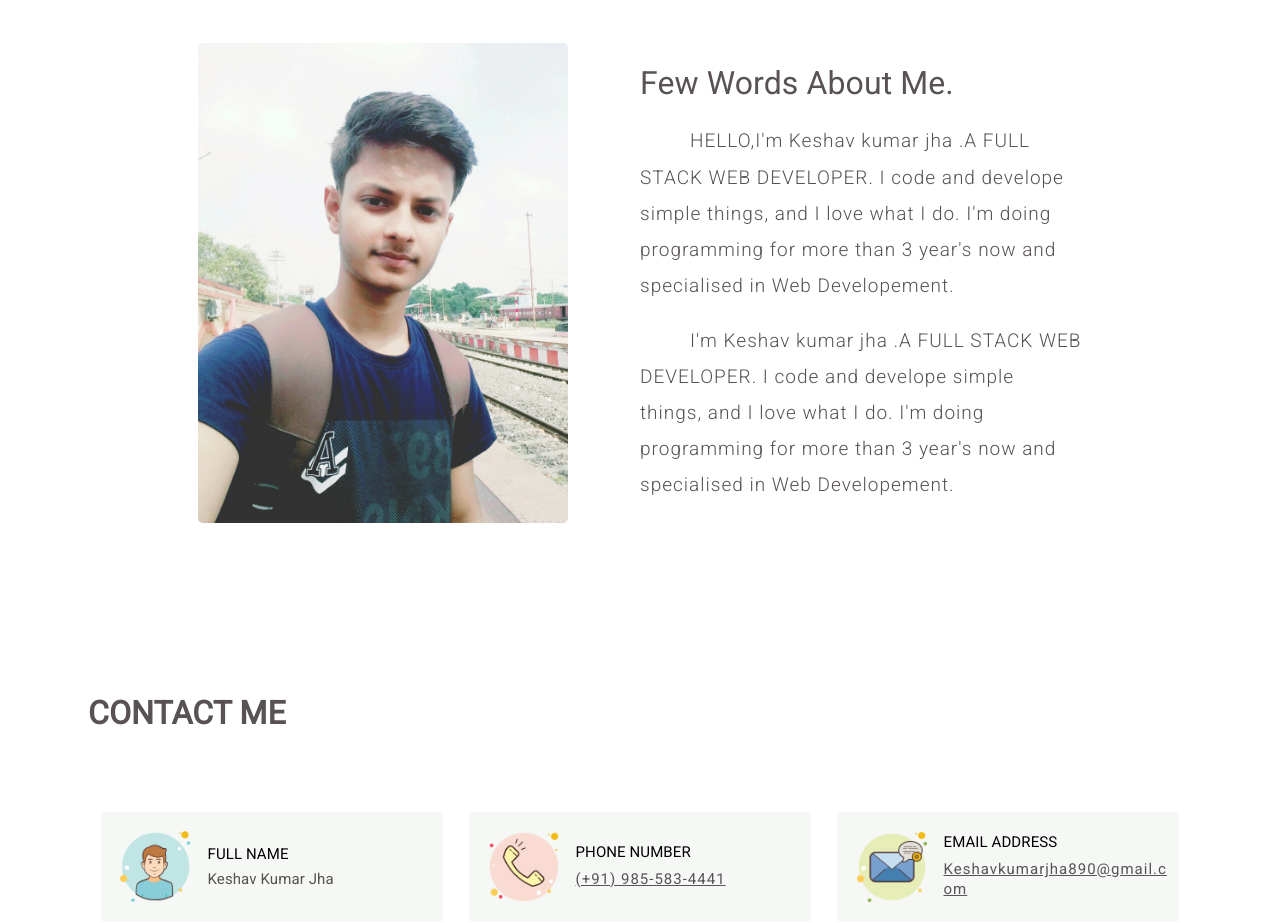
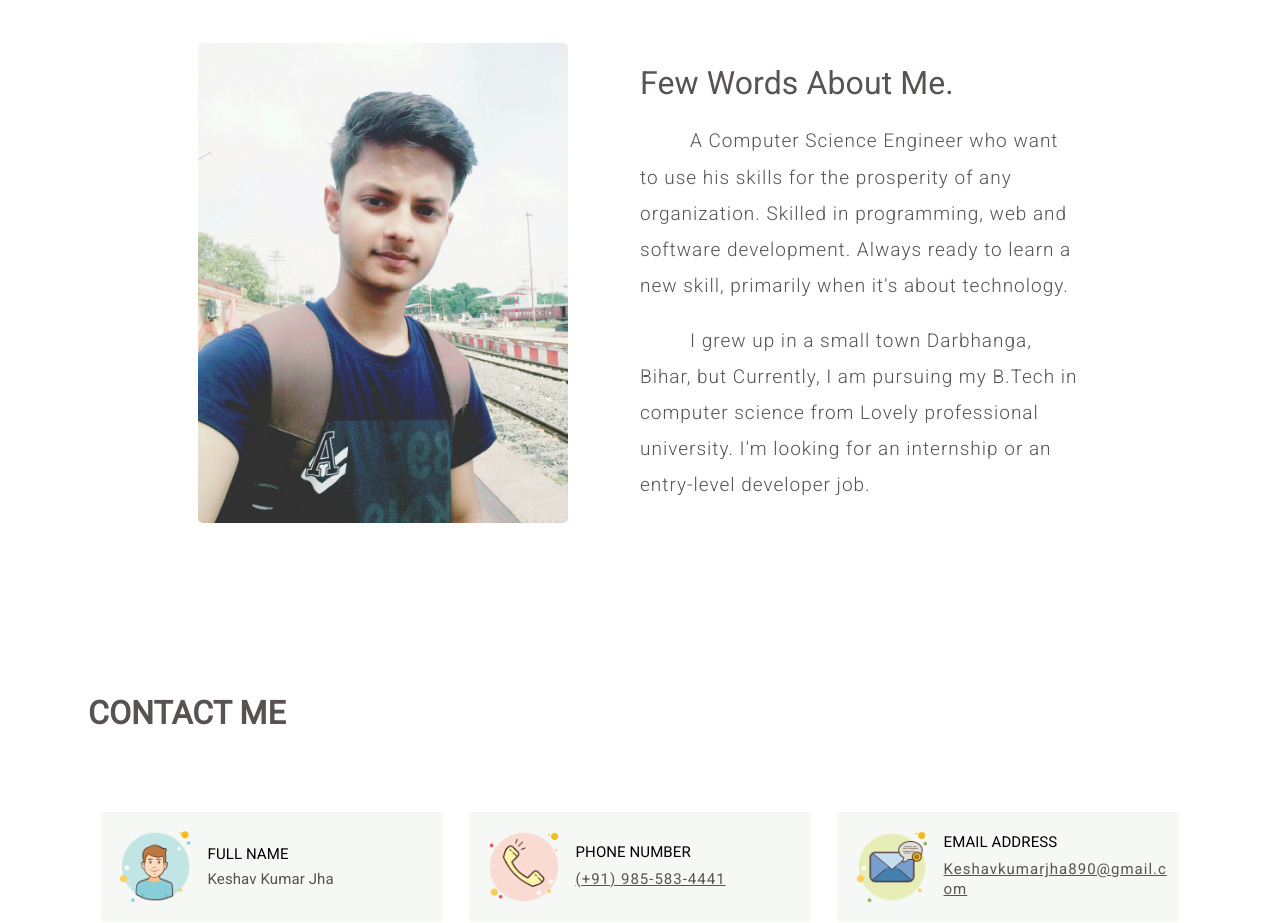
Before and after one commit to mekkj98/mekkj98.github.io, a plain HTML site: page index.html in a window 1280 px wide. Shown: the part 2800-3723 px from the top of the page. Drawn offline with Linux system fonts and the light colour scheme.

Commit message:
added about text

```diff
--- a/index.html
+++ b/index.html
@@ -264,12 +264,8 @@
                     <div class="about-right">
                         <div class="about-text">
                             <h1>Few Words About Me.</h1>
-                            <p> HELLO,I'm Keshav kumar jha .A FULL STACK WEB DEVELOPER. I code and develope simple
-                                things, and I love what I do. I'm doing programming for more than 3 year's now and
-                                specialised in Web Developement.</p>
-                            <p>I'm Keshav kumar jha .A FULL STACK WEB DEVELOPER.
-                                I code and develope simple things, and I love what I do. I'm doing programming for more
-                                than 3 year's now and specialised in Web Developement.</p>
+                            <p>A Computer Science Engineer who want to use his skills for the prosperity of any organization. Skilled in programming, web and software development. Always ready to learn a new skill, primarily when it's about technology.</p>
+                            <p>I grew up in a small town Darbhanga, Bihar, but Currently, I am pursuing my B.Tech in computer science from Lovely professional university. I'm looking for an internship or an entry-level developer job.</p>
                         </div>
                     </div>
                 </div>
```
